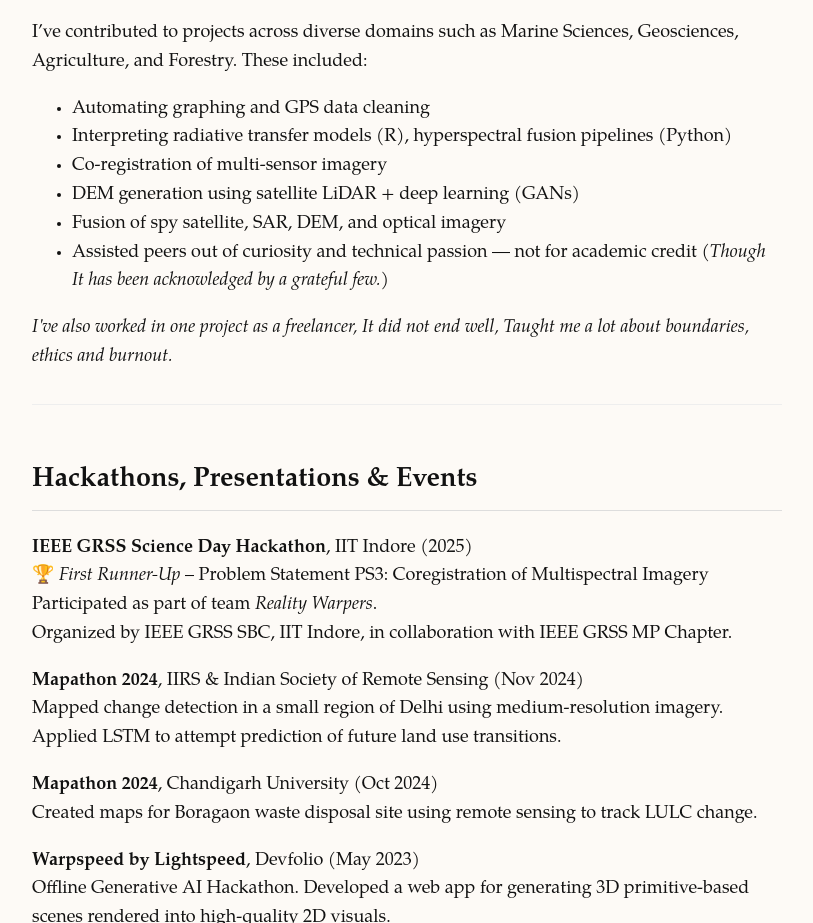
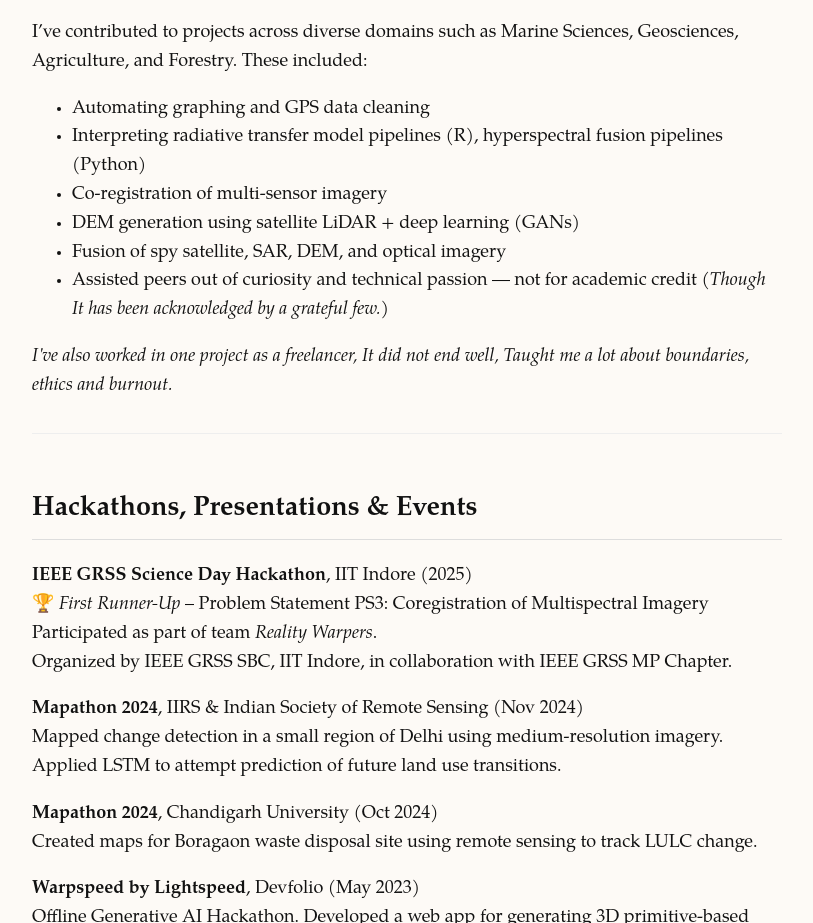
Before and after one commit to advaithca/advaithca.github.io, an Eleventy site: page advaithca/index.md in a window 1280 px wide. Shown: the part 2810-3733 px from the top of the page, without its empty margins (233-1046 px from the left). Built offline with nearby package versions, Linux system fonts and the light colour scheme; Eleventy itself is replaced by a stand-in of ours; files that its build step writes are made by us from their sources; a web font is replaced by a local one.

Commit message:
Update index.md

```diff
--- a/advaithca/index.md
+++ b/advaithca/index.md
@@ -76,7 +76,7 @@
 I’ve contributed to projects across diverse domains such as Marine Sciences, Geosciences, Agriculture, and Forestry. These included:
 
 - Automating graphing and GPS data cleaning
-- Interpreting radiative transfer models (R), hyperspectral fusion pipelines (Python)
+- Interpreting radiative transfer model pipelines (R), hyperspectral fusion pipelines (Python)
 - Co-registration of multi-sensor imagery
 - DEM generation using satellite LiDAR + deep learning (GANs)
 - Fusion of spy satellite, SAR, DEM, and optical imagery
```
